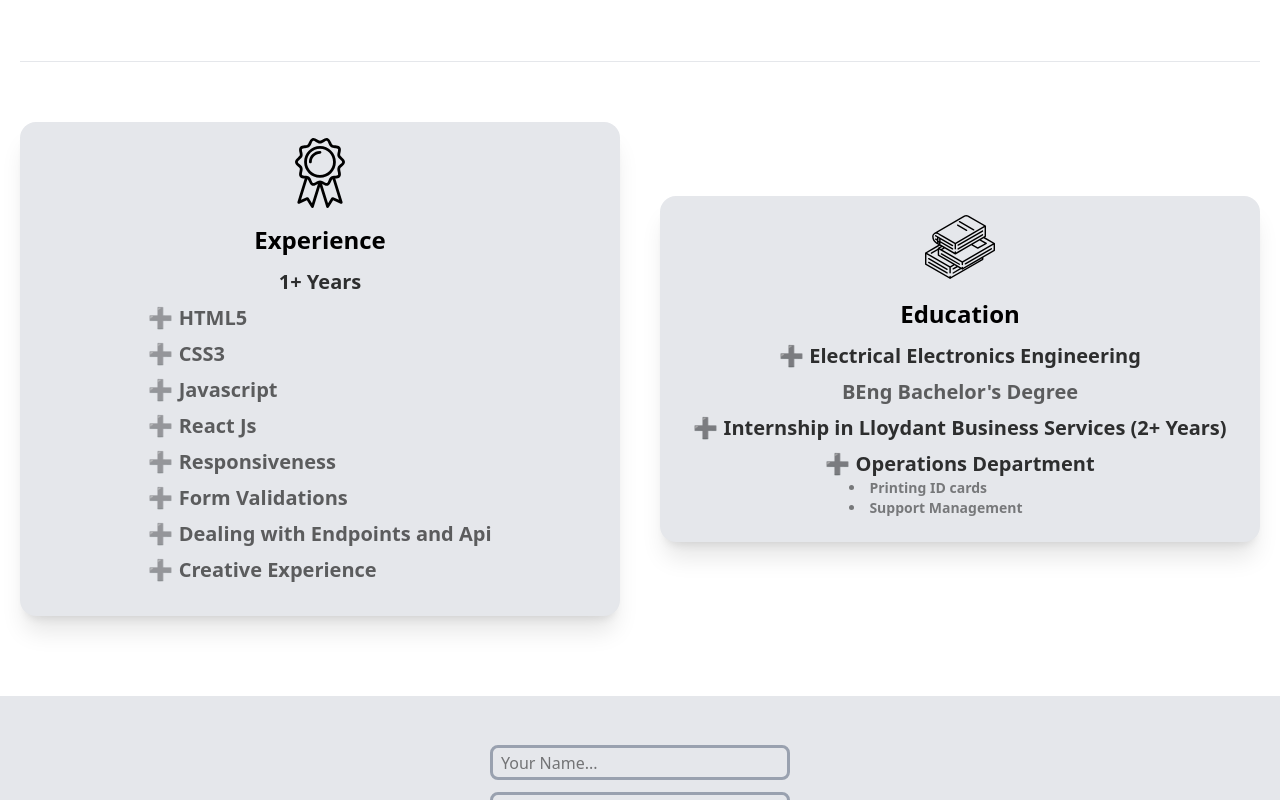
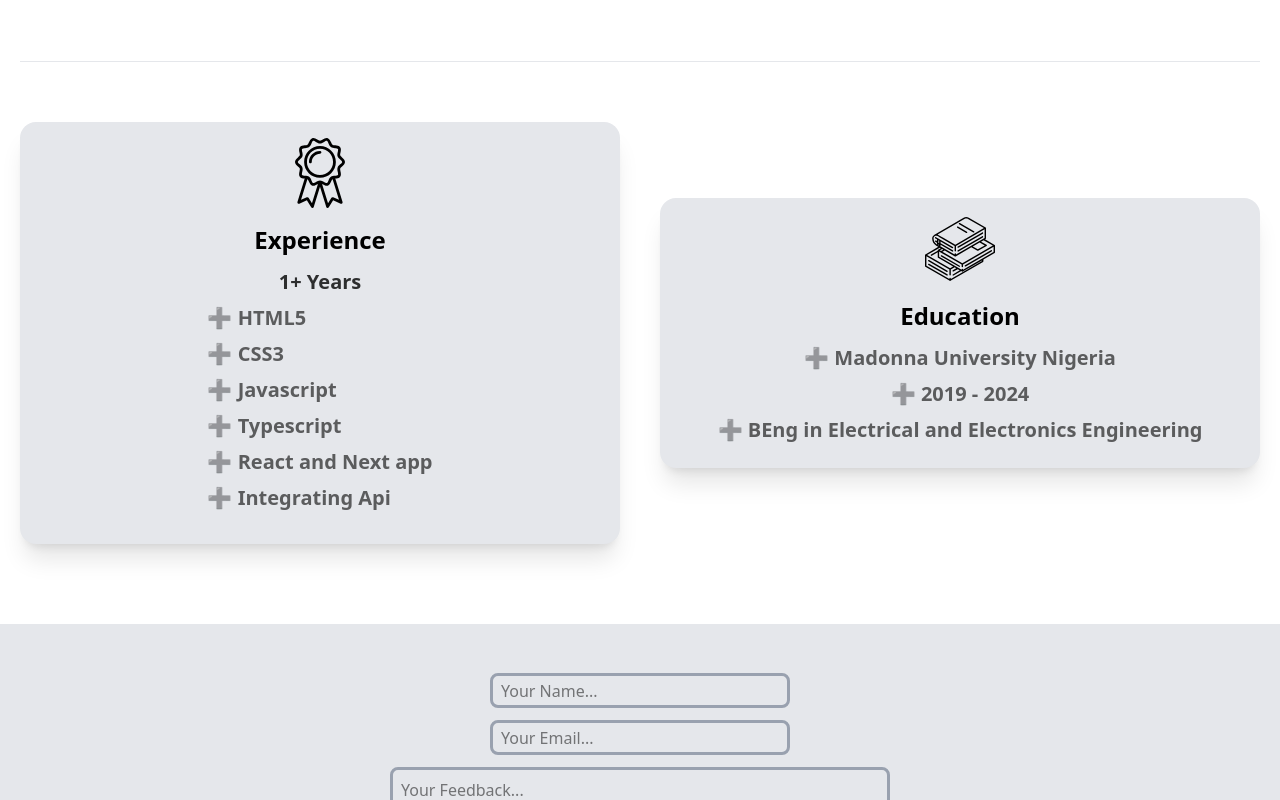
Before and after one commit to Vf-projects/Portfolio, a React (Vite) app: page / in a window 1280 px wide. Shown: the part 637-1437 px from the top of the page. Built offline with nearby package versions, Linux system fonts and the light colour scheme.

Commit message:
added cover letter

```diff
--- a/src/components/Experience.jsx
+++ b/src/components/Experience.jsx
@@ -11,7 +11,7 @@ const Experience = () => {
         <div className='mt-[60px] beforeTablet:w-[50%] bg-gray-200 text-black
           font-semibold rounded-2xl shadow-xl flex flex-row justify-center p-4
         '>
-          <div className='flex flex-col text-center items-center'>
+          <div className='flex flex-col items-center'>
             <img
               className='w-[70px] h-[70px] mb-4'
               src={Badge}
@@ -23,15 +23,13 @@ const Experience = () => {
             <p className='text-xl opacity-80 mb-2'>
               1+ Years
             </p>
-            <ul className='text-xl opacity-60 mb-2 list-none text-left'>
+            <ul className='text-xl opacity-60 mb-2 list-none'>
               <li className='mb-2'>➕ HTML5</li>
               <li className='mb-2'>➕ CSS3</li>
               <li className='mb-2'>➕ Javascript</li>
-              <li className='mb-2'>➕ React Js</li>
-              <li className='mb-2'>➕ Responsiveness</li>
-              <li className='mb-2'>➕ Form Validations</li>
-              <li className='mb-2'>➕ Dealing with Endpoints and Api</li>
-              <li className='mb-2'>➕ Creative Experience</li>
+              <li className='mb-2'>➕ Typescript</li>
+              <li className='mb-2'>➕ React and Next app</li>
+              <li className='mb-2'>➕ Integrating Api</li>
             </ul>
           </div>
         </div>
@@ -48,19 +46,14 @@ const Experience = () => {
             <h1 className='text-2xl font-bold mb-3'>
               Education
             </h1>
-            <p className='text-xl opacity-80 mb-2'>
-              ➕ Electrical Electronics Engineering
+            <p className='text-xl opacity-60 mb-2'>
+              ➕ Madonna University Nigeria
             </p>
             <p className='text-xl opacity-60 mb-2'>
-              BEng Bachelor's Degree
+              ➕ 2019 - 2024
             </p>
-            <p className='text-xl opacity-80 mb-2'>
-              ➕ Internship in Lloydant Business Services (2+ Years)
-            </p>
-            <p className='text-xl opacity-80 mb-2'>
-              ➕ Operations Department
-              <li className='opacity-60 font-semibold text-sm text-left ml-6'>Printing ID cards</li>
-              <li className='opacity-60 font-semibold text-sm text-left ml-6'>Support Management</li>
+            <p className='text-xl opacity-60 mb-2'>
+              ➕ BEng in Electrical and Electronics Engineering
             </p>
           </div>
         </div>
--- a/src/components/Introduction.jsx
+++ b/src/components/Introduction.jsx
@@ -44,7 +44,7 @@ const Introduction = () => {
 
           <div>
             <a
-              href="/VF-projects CV.pdf"
+              href="/public/cover letter.pdf"
               target='_blank'
               rel='noopener noreferrer'
             >
@@ -52,7 +52,7 @@ const Introduction = () => {
                 transition-all ease-in-out duration-500 hover:-translate-y-1.5 cursor-pointer
                 active:translate-0
               '>
-                View CV
+                Cover Letter
               </button>
             </a>
 
```
Also changed, not shown: 1 other file (tests, documents, lock files or other folders).
